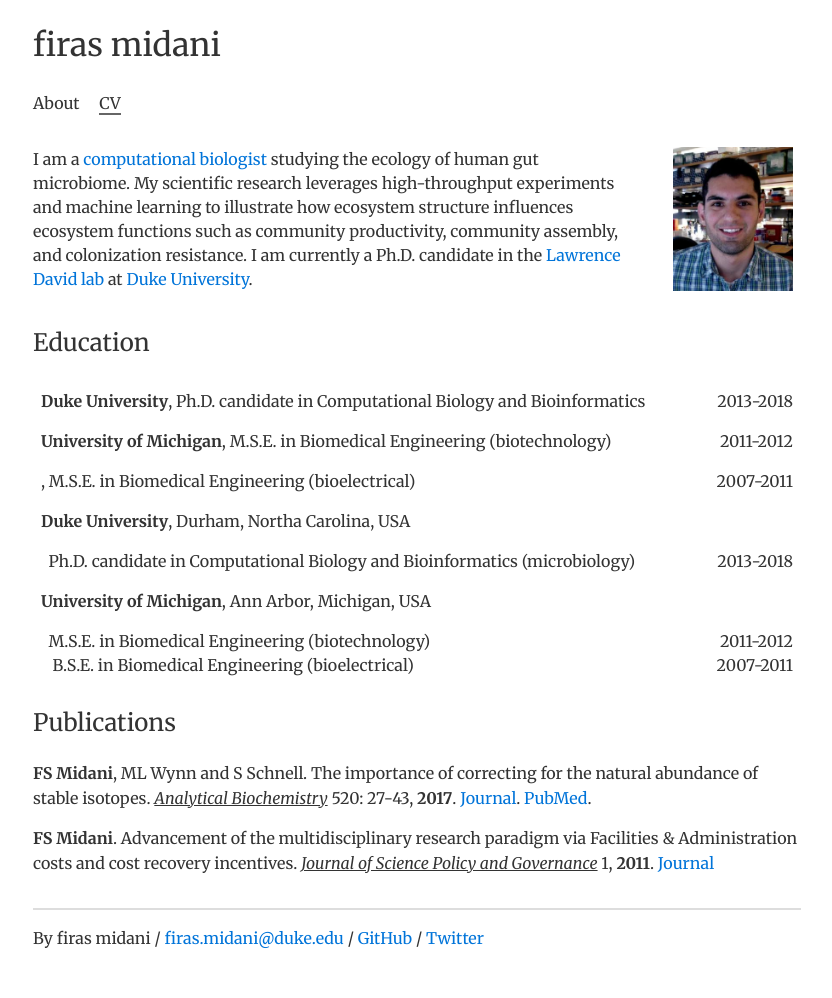
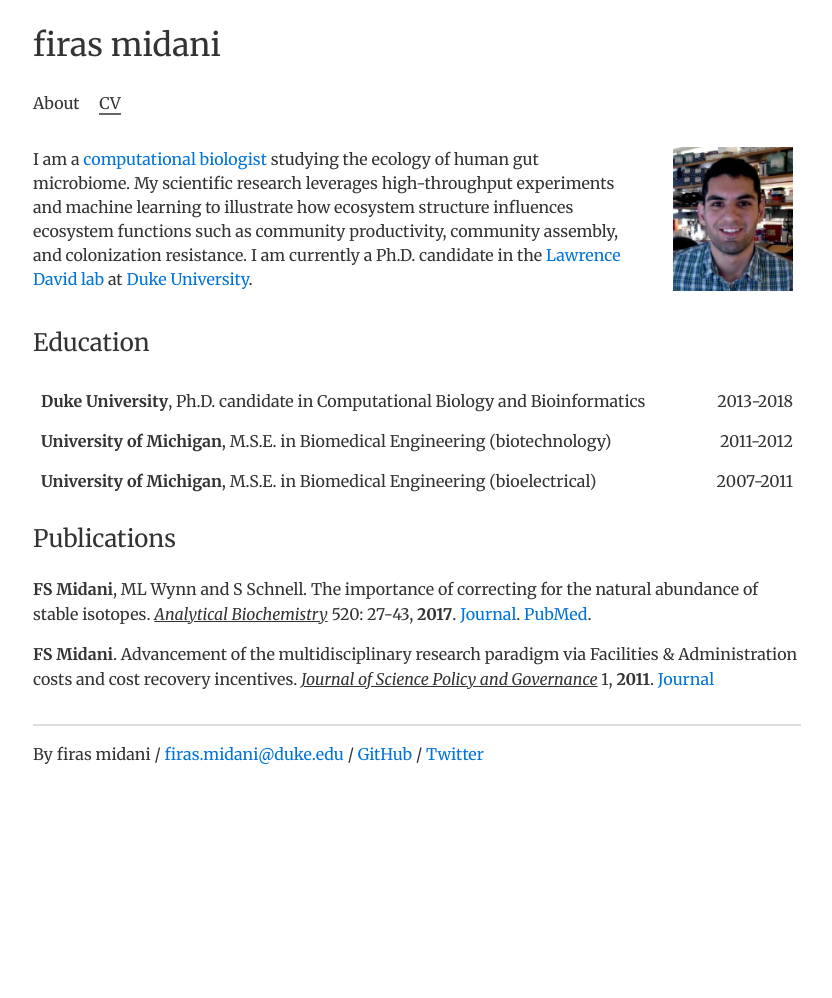
Before and after one commit to firasmidani/firasmidani.github.io, a Jekyll site: the page built from cv/index.html, in a window 1280 px wide. Shown: the whole page, without its empty margins (223-1055 px from the left). Built offline with Jekyll 4.4.1, drawn with Linux system fonts in a browser that asks for light colours; after the commit the page ends 900 px from its top, so only the background shows below that.

Commit message:
Update index.html

```diff
--- a/cv/index.html
+++ b/cv/index.html
@@ -40,37 +40,9 @@ title: cv
 			</td>
 		</tr>
 		<tr>
-			<td align="left" vertical-align="top"><p1><b></b>, M.S.E. in Biomedical Engineering (bioelectrical)</p1>
+			<td align="left" vertical-align="top"><p1><b>University of Michigan</b>, M.S.E. in Biomedical Engineering (bioelectrical)</p1>
 			</td>
 			<td align="right"><p1>2007-2011</p1>
-			</td>
-		</tr>
-	</table>
-
-	<table width="100%" style="padding-left:0px">
-		<tr>
-			<td align="left" vertical-align="top"><p1><b>Duke University</b>, Durham, Northa Carolina, USA</p1>
-			</td>
-			<td align="right">
-			</td>
-		</tr>
-		<tr style="padding-top:0px">
-			<td align="left"><p1>&nbsp;&nbsp;Ph.D. candidate in Computational Biology and Bioinformatics (microbiology)</p1></td>
-			<td align="right"><p1>2013-2018</p1></td>
-		<tr>
-		<tr>
-		</tr>
-		<tr>
-			<td alignt="left"><p1><b>University of Michigan</b>, Ann Arbor, Michigan, USA<p1></td>
-		</tr>
-		<tr>
-			<td align="left" vertical-align="top">
-				<p1>&nbsp;&nbsp;M.S.E. in Biomedical Engineering (biotechnology)</p1><br />
-				<p1>&nbsp;&nbsp;&nbsp;B.S.E. in Biomedical Engineering (bioelectrical)</p1>
-			</td>
-		        <td align="right" vertical-align="top">
-				<p1>2011-2012</p1><br/>
-				<p1>2007-2011</p1>
 			</td>
 		</tr>
 	</table>
```
